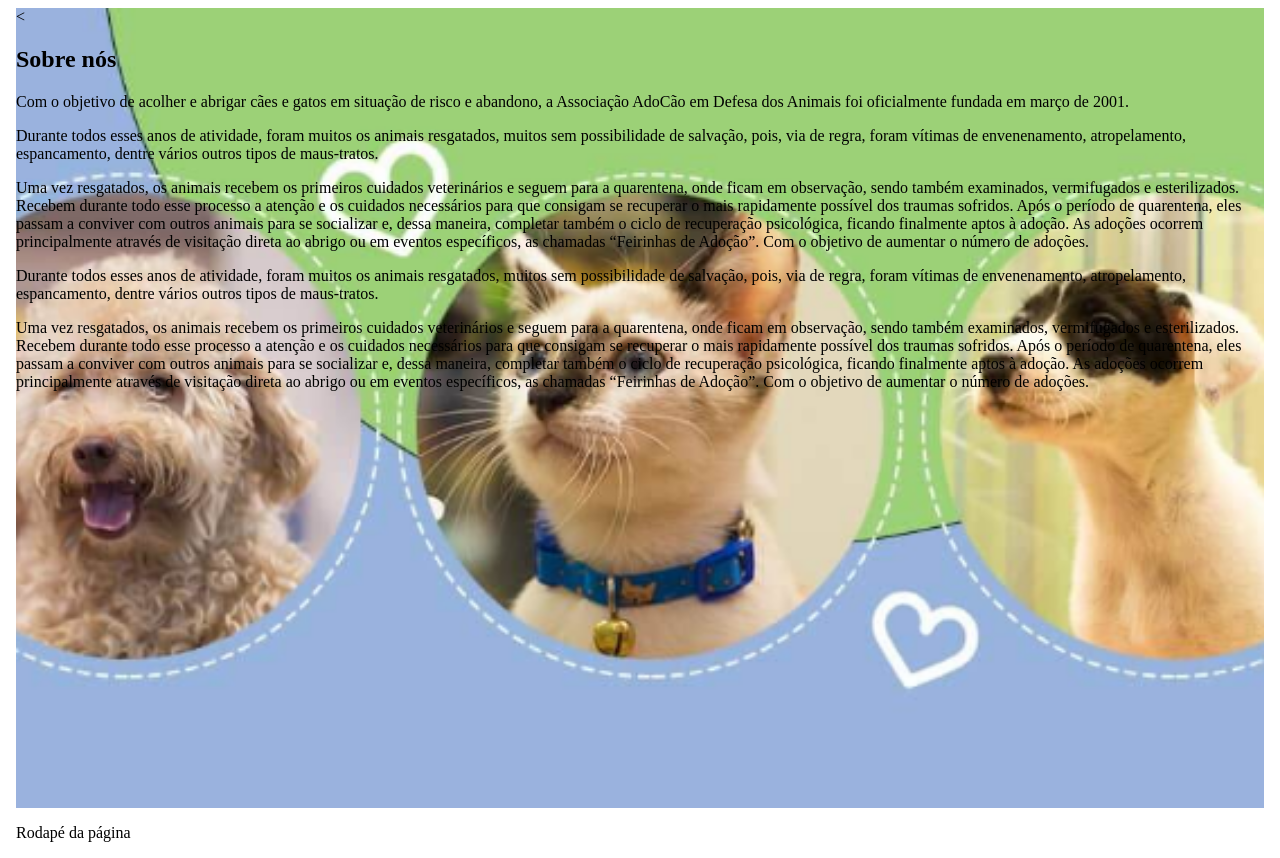
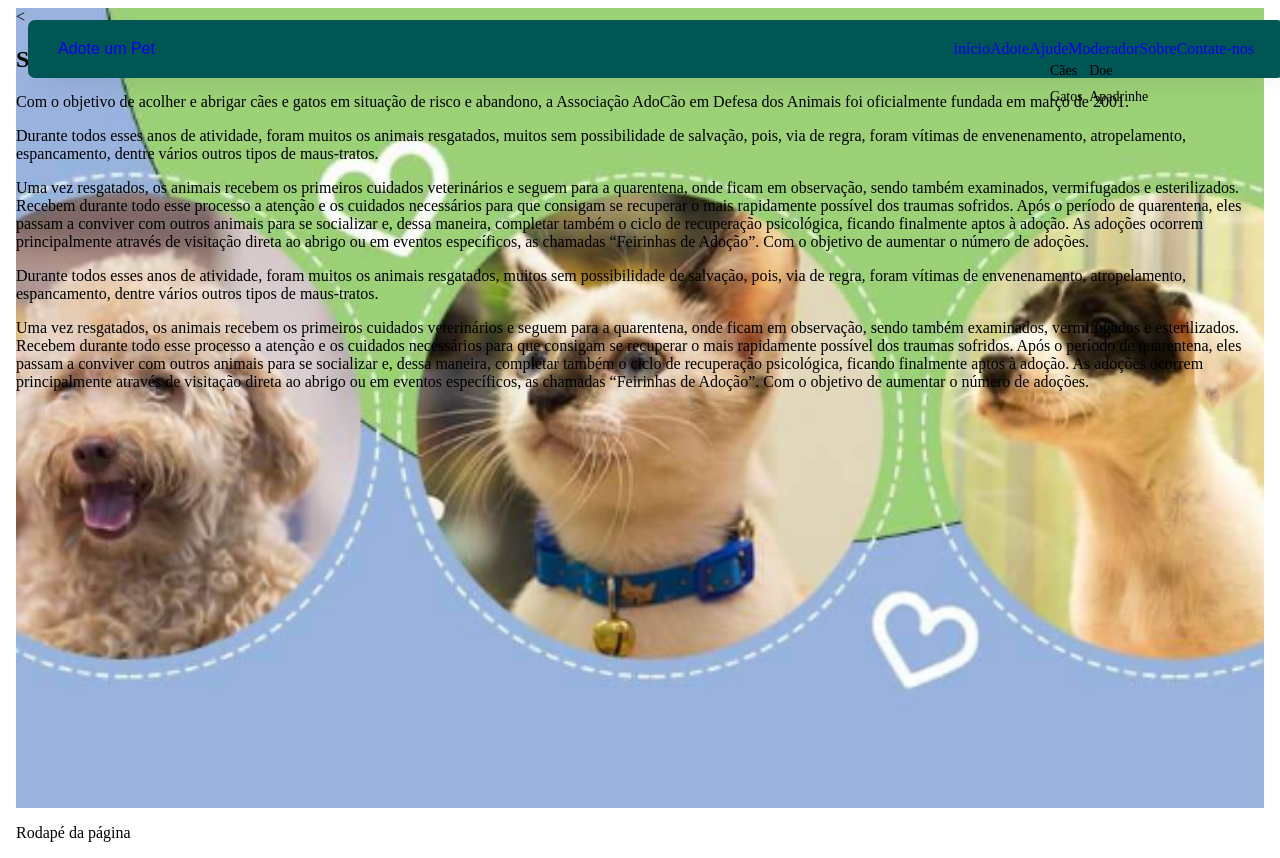
Before and after one commit to Jefersonvitorpereira/Projeto-AdoCao, an Angular app: page /sobre in a window 1280 px wide. Built offline with nearby package versions, Linux system fonts and the light colour scheme.

Commit message:
coment 1

```diff
--- a/src/app/tela-sobre/tela-sobre.component.html
+++ b/src/app/tela-sobre/tela-sobre.component.html
@@ -5,6 +5,7 @@
 </head>
 <body>
   <header>
+    <app-menu></app-menu>
   </header>
 
   <main>
@@ -16,7 +17,7 @@
             </div>
             <div class="col-lg-6">
               <p class="text-black-50">
-                Com o objetivo de acolher e abrigar cães e gatos em situação de risco e abandono, a Associação AdoCão em Defesa dos Animais foi oficialmente fundada em março de 2001.
+                        Com o objetivo de acolher e abrigar cães e gatos em situação de risco e abandono, a Associação AdoCão em Defesa dos Animais foi oficialmente fundada em março de 2001.
               </p>
               <p class="text-black-50">
                 Durante todos esses anos de atividade, foram muitos os animais resgatados, muitos sem possibilidade de salvação, pois, via de regra, foram vítimas de envenenamento, atropelamento, espancamento, dentre vários outros tipos de maus-tratos.
```
